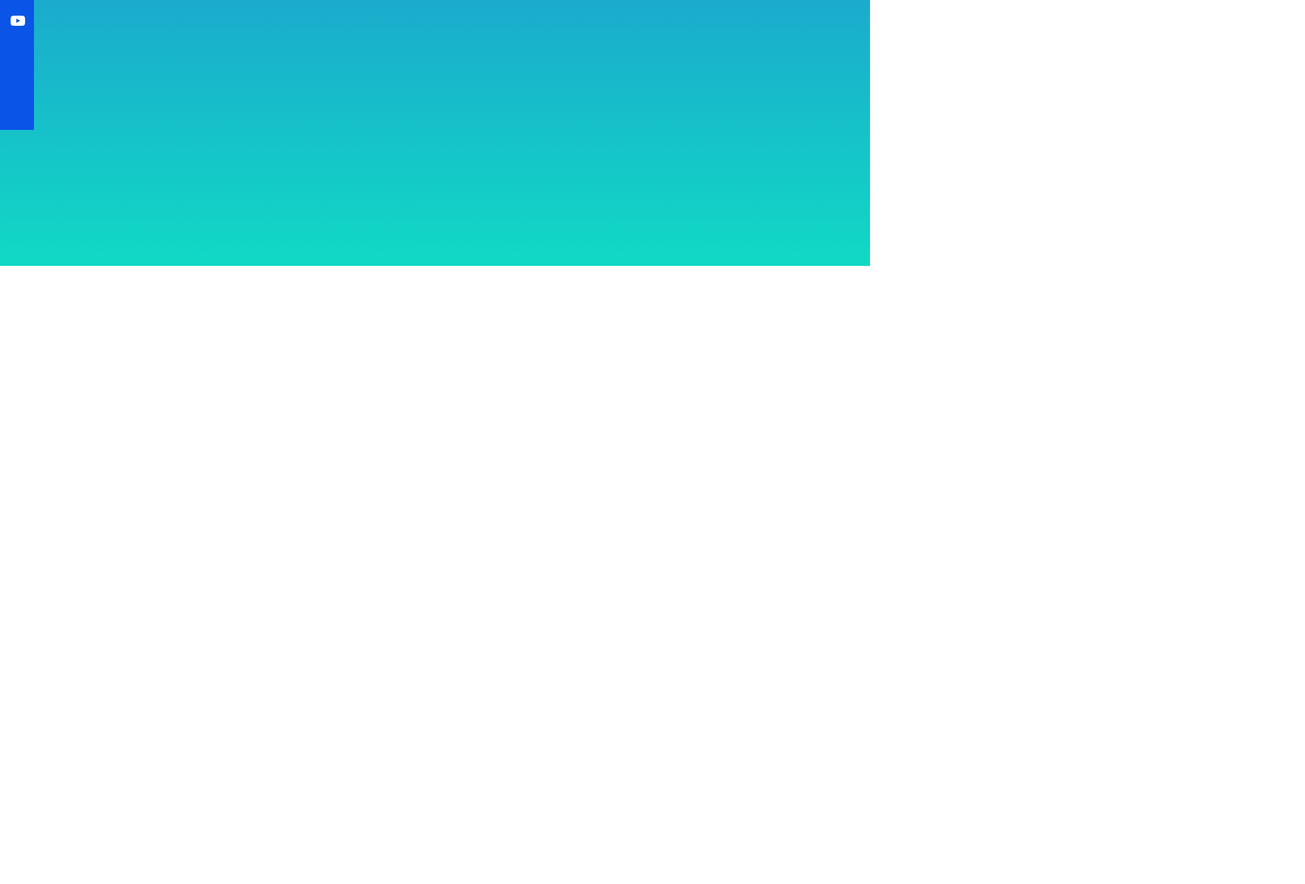
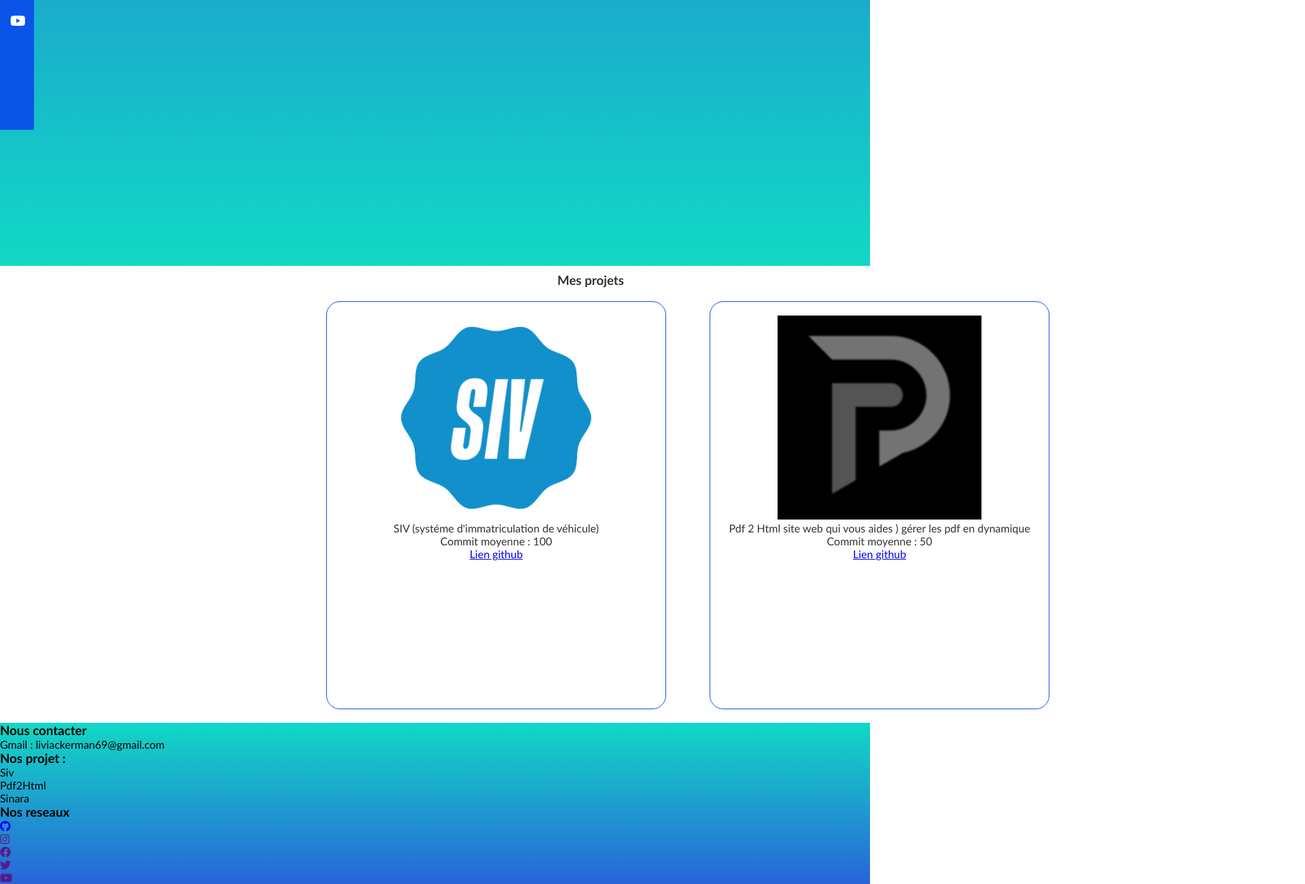
Before and after one commit to Rayan-El-Manssouri/Rayan-El-Manssouri, a plain HTML site: page index.html in a window 1280 px wide. Shown: the part 609-1909 px from the top of the page at 68% size, 1920 px wide, since content can reach past the window. Before the commit the page ends 1000 px from the top, so only its background shows below. Drawn offline with Linux system fonts and the light colour scheme.

Commit message:
Ajout des projets

```diff
--- a/index.css
+++ b/index.css
@@ -1,12 +1,18 @@
+:root{
+    --Left-Image-section: 5px;
+}
+
 *{
     box-sizing: border-box;
     margin: 0;
     padding: 0;
     font-family: "Gill Sans", sans-serif;
-
-
 }
 
+body{
+    width: 100%;
+    overflow-x: hidden;
+}
 
 .profil{
     background: linear-gradient(#2964D9, #11D9C5);
@@ -113,3 +119,68 @@ header ul li i{
 header ul li i:hover{
     border: 1px solid #333;
 }
+
+
+/* Fin du header */
+
+.projets{
+    position: relative;
+    z-index: 4;
+    text-align: center;
+    display: inline;
+    color: #333;
+    left: 500px;
+    top: 10px;
+}
+
+.projets h3{
+    text-align: left;
+    position: relative;
+    left: 25%;
+}
+
+.section_projets{
+    display: inline-block;
+}
+
+section{
+    padding: 10px;
+    border: 1px solid #0a54e7;
+    width: 500px;
+    height: 600px;
+    position: relative;
+    top: 20px;
+    border-radius: 20px;
+    padding: 20px;
+    transition: all 0.35s ease;
+    left: var(--Left-Image-section);
+}
+
+section:hover{
+    background-color: #4a505e;
+}
+
+.section_projets img{
+    width: 300px;
+}
+
+.siv{
+    position: relative;
+    left: -20px;
+}
+
+.pdf2html{
+    position: relative;
+    left: 40px;
+}
+
+
+
+/* footer */
+footer{
+    background: linear-gradient(#11D9C5 , #2964D9 );
+    position: relative;
+    bottom:0 ;
+    top: 50px;
+    width: 100%;
+}
--- a/index.html
+++ b/index.html
@@ -18,6 +18,7 @@
             <li><a href=""><i class="fa-brands fa-youtube"></i></a></li>
         </ul>
     </header>
+    <div class="contenue">
             <div class="profil">
                 <div class="profil_github">
                     <h1>Bienvenue sur  mon<br> profil amméloirer</h1>
@@ -26,7 +27,48 @@
                     <a href="https://github.com/Rayan-El-Manssouri" target="_blank"> Voir github</a>
                     </button>
                 </div>
+
+            </div>
+            <div class="projets">
+                <h3>Mes projets</h3>
+                <section class="section_projets siv">
+                    <img src="./src/logo_siv.png" alt="logo siv">
+                    <p>SIV (systéme d'immatriculation de véhicule)</p>
+                    <p>Commit moyenne : 100</p>
+                    <a href="https://github.com/Rayan-El-Manssouri/sivV2">Lien github</a>
+                </section>
+                <section class="section_projets pdf2html">
+                    <img src="./src/logo_pdf2html.png" alt="logo pdf2html" >
+                    <p>Pdf 2 Html site web qui vous aides ) gérer les pdf en dynamique</p>
+                    <p>Commit moyenne : 50</p>
+                    <a href="https://github.com/Rayan-El-Manssouri/Pdf2Html">Lien github</a>
+                </section>
+            </div>
     </div>
 
+    <footer>
+       <div class="contact">
+            <h3>Nous contacter</h3>
+            <p>Gmail : liviackerman69@gmail.com</p>
+       </div>
+       <div class="project">
+            <h3>Nos projet :</h3>
+            <ul>
+                <li>Siv</li>
+                <li>Pdf2Html</li>
+                <li>Sinara</li>
+            </ul>
+       </div>
+       <div class="reseaux">
+            <h3>Nos reseaux</h3>
+            <ul>
+                <li><a href="https://github.com/Rayan-El-Manssouri" target="_blank"><i class="fa-brands fa-github"></i></a></li>
+                <li><a href=""><i class="fa-brands fa-instagram"></i></a></li>
+                <li><a href=""><i class="fa-brands fa-facebook"></i></a></li>
+                <li><a href=""><i class="fa-brands fa-twitter"></i></a></li>
+                <li><a href=""><i class="fa-brands fa-youtube"></i></a></li>
+            </ul>
+        </div>
+    </footer>
 </body>
 </html>
```
Also changed, not shown: src/logo_pdf2html.png (added), src/logo_siv.png (added). Lines whose indentation alone changed are shown as unchanged.
